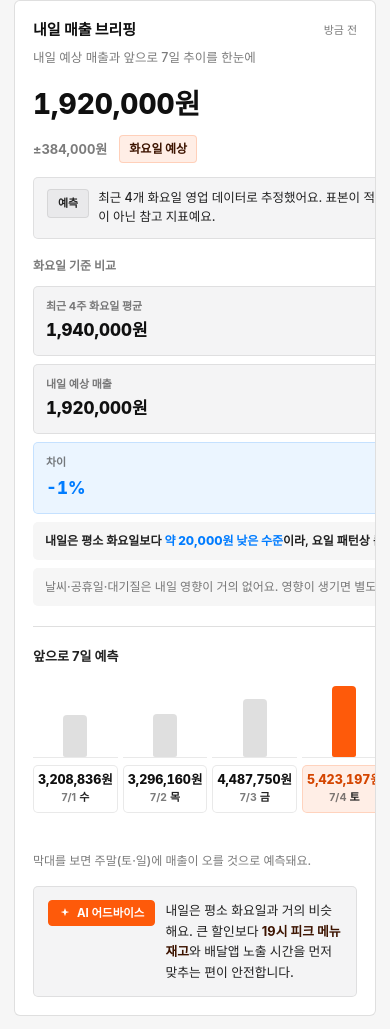
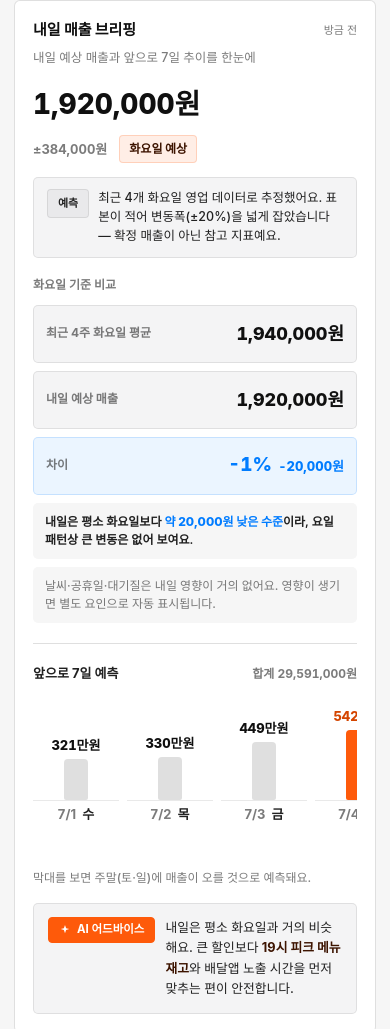
Before and after one commit to yellowphant/oq-owner-dashboard-prototype, a plain HTML site: page index.html in a window 390 px wide. Shown: the part 2835-3864 px from the top of the page. Drawn offline with Linux system fonts and the light colour scheme; a web font is replaced by a local one.

Commit message:
Add files via upload
Update owner dashboard prototype

```diff
--- a/index.html
+++ b/index.html
@@ -155,40 +155,41 @@
   .ev-dot.muted{background:var(--ink-3)}
   .ev-txt strong{font-size:14px;font-weight:700;display:block}
   .ev-txt span{font-size:12.5px;color:var(--ink-3);font-weight:500}
-  .fc-grid{display:grid;grid-template-columns:1fr 1fr;gap:30px}
+  .fc-grid{display:grid;grid-template-columns:minmax(360px,.88fr) minmax(0,1.35fr);gap:30px}
+  .fc-left,.fc-right{min-width:0}
   .forecast-main{display:flex;align-items:baseline;gap:10px 12px;flex-wrap:wrap;margin-bottom:14px}
   .fc .big{font-size:28px;font-weight:800;letter-spacing:0}
   .fc .ci{font-size:13px;color:var(--ink-3);font-weight:700}
   .daychip{display:inline-flex;align-items:center;background:var(--brand-soft);color:var(--brand-ink);border:1px solid rgba(255,90,10,.20);font-size:12px;font-weight:800;padding:4px 9px;border-radius:4px}
   .fc-method{margin-top:14px;background:var(--ai-soft);border:1px solid var(--line-2);border-radius:5px;padding:11px 13px;font-size:12.5px;color:var(--ink-2);font-weight:500;display:flex;gap:9px;align-items:flex-start}
+  .fc-method span:last-child{min-width:0;overflow-wrap:anywhere}
   .fc-factors{margin-top:18px}
   .fc-factors-head{font-size:12px;font-weight:700;color:var(--ink-3);margin-bottom:11px}
-  .weekday-compare{display:grid;grid-template-columns:1fr 1fr auto;gap:8px;align-items:stretch}
-  .weekday-box{background:var(--ai-soft);border:1px solid var(--line-2);border-radius:5px;padding:11px 12px}
-  .weekday-box .k{font-size:11px;color:var(--ink-3);font-weight:700;margin-bottom:4px}
-  .weekday-box .v{font-size:17px;font-weight:800;letter-spacing:0;font-variant-numeric:tabular-nums}
-  .weekday-box .subv{font-size:12px;font-weight:800;font-variant-numeric:tabular-nums;white-space:nowrap}
-  .weekday-box.delta{min-width:142px;background:var(--blue-soft);border-color:rgba(0,124,255,.16);color:var(--blue);display:grid;grid-template-columns:1fr auto;align-items:end;gap:2px 8px}
-  .weekday-box.delta .k{grid-column:1/-1}
+  .weekday-compare{display:grid;grid-template-columns:1fr;gap:8px}
+  .weekday-box{min-width:0;background:var(--ai-soft);border:1px solid var(--line-2);border-radius:5px;padding:12px 14px;display:flex;align-items:center;justify-content:space-between;gap:14px}
+  .weekday-box .k{min-width:0;font-size:12px;line-height:1.35;color:var(--ink-3);font-weight:700;word-break:keep-all;overflow-wrap:normal}
+  .weekday-box .v{font-size:18px;line-height:1.1;font-weight:800;letter-spacing:0;font-variant-numeric:tabular-nums;white-space:nowrap;text-align:right}
+  .weekday-box .subv{font-size:13px;line-height:1;font-weight:800;font-variant-numeric:tabular-nums;white-space:nowrap}
+  .weekday-box.delta{background:var(--blue-soft);border-color:rgba(0,124,255,.16);color:var(--blue)}
+  .weekday-box.delta .delta-value{min-width:0;display:flex;align-items:baseline;justify-content:flex-end;gap:6px;white-space:nowrap}
+  .weekday-box.delta .v{font-size:20px}
   .weekday-note{font-size:12px;color:var(--ink-2);font-weight:600;line-height:1.5;background:var(--bg);border-radius:5px;padding:10px 12px;margin-top:8px}
   .weekday-note b{color:var(--blue);font-weight:800}
   .factor-empty{font-size:12px;color:var(--ink-3);font-weight:500;line-height:1.5;background:var(--bg);border-radius:5px;padding:10px 12px;margin-top:8px}
-  .fc-right{display:flex;flex-direction:column;border-left:1px solid var(--line);padding-left:30px}
+  .fc-right{display:flex;flex-direction:column;border-left:1px solid var(--line);padding-left:30px;overflow:hidden}
   .fc-right-head{display:flex;align-items:baseline;justify-content:space-between;margin-bottom:18px}
   .fc-right-head>span:first-child{font-size:13px;font-weight:700;color:var(--ink-2)}
   .fc-sum{font-size:12px;color:var(--ink-3);font-weight:700;font-variant-numeric:tabular-nums}
-  .trend{display:flex;align-items:stretch;gap:8px;min-height:154px;flex:1}
-  .tcol{flex:1;display:flex;flex-direction:column;align-items:stretch;gap:7px;min-width:0}
-  .ttrack{height:74px;width:100%;display:flex;align-items:flex-end;justify-content:center;position:relative;border-bottom:1px solid var(--line-2)}
+  .trend{display:flex;align-items:stretch;gap:14px;min-height:154px;flex:1;min-width:0}
+  .tcol{flex:1;display:flex;flex-direction:column;align-items:stretch;gap:6px;min-width:0}
+  .ttrack{height:100px;width:100%;display:flex;align-items:flex-end;justify-content:center;position:relative;border-bottom:1px solid var(--line-2);padding-top:20px}
   .tbar{width:62%;max-width:24px;border-radius:4px 4px 2px 2px;background:var(--line);
     transform-origin:bottom;transform:scaleY(0);animation:grow .8s cubic-bezier(.2,.8,.3,1) forwards;cursor:pointer;transition:filter .18s ease}
   .tbar.wk{background:var(--brand)}
-  .tmeta{border:1px solid var(--line-2);border-radius:5px;padding:8px 6px;text-align:center;background:var(--card)}
-  .tcol.is-weekend .tmeta{background:var(--brand-soft);border-color:rgba(254,90,10,.18)}
-  .tamount{font-size:14px;font-weight:800;color:var(--ink);letter-spacing:0;line-height:1.12;font-variant-numeric:tabular-nums;white-space:nowrap}
+  .tamount{position:absolute;left:50%;bottom:calc(var(--bar-h) + 6px);transform:translateX(-50%);font-size:13px;font-weight:800;color:var(--ink);letter-spacing:0;line-height:1.15;font-variant-numeric:tabular-nums;white-space:nowrap;text-align:center}
   .tcol.is-weekend .tamount{color:var(--brand-strong)}
-  .tlabel{font-size:10.5px;color:var(--ink-3);font-weight:700;text-align:center;line-height:1.25;margin-top:4px}
-  .tlabel b{color:var(--ink-2);font-size:11px;margin-left:3px}
+  .tlabel{font-size:13px;color:var(--ink-3);font-weight:700;text-align:center;line-height:1.2}
+  .tlabel b{color:var(--ink-2);font-size:13px;margin-left:3px}
   .tval{display:none}
   .trend-note{font-size:12px;color:var(--ink-3);font-weight:500;margin-top:14px}
   .ch-bar{display:flex;height:30px;border-radius:9px;overflow:hidden;margin:4px 0 16px;background:var(--line)}
@@ -339,7 +340,7 @@
   @media(max-width:760px){
     .grid{grid-template-columns:1fr;gap:13px;margin-top:18px}
     .span-2,.ai-card,.note-banner{grid-column:1}
-    .ai-body,.fc-grid,.comp-grid{grid-template-columns:1fr;gap:20px}
+    .ai-body,.fc-grid,.comp-grid{grid-template-columns:minmax(0,1fr);gap:20px}
     .ai-suggest{gap:10px}
     .ai-suggest .ai-badge{min-height:26px}
     .ai-suggest .txt{font-size:12.8px;line-height:1.6}
@@ -348,7 +349,12 @@
     .hero-grid{grid-template-columns:1fr;gap:24px}
     .hsrc-grid{gap:7px}.hsrc{padding:10px}.hsrc .v{font-size:20px}
     .fc-right{border-left:none;border-top:1px solid var(--line);padding-left:0;padding-top:20px}
-    .weekday-compare{grid-template-columns:1fr}
+    .weekday-box{min-height:58px;padding:11px 12px}
+    .weekday-box .k{font-size:12px}
+    .weekday-box .v{font-size:18px}
+    .weekday-box.delta .v{font-size:19px}
+    .weekday-box.delta .delta-value{margin-left:auto}
+    .weekday-box.delta .subv{font-size:13px}
     .stl-rows{border:0;gap:10px}
     .stl-row{grid-template-columns:1fr 1fr;gap:10px 12px;padding:13px;border:1px solid var(--line);border-radius:5px;background:var(--card)}
     .stl-row:last-child{border-bottom:1px solid var(--line)}
@@ -365,9 +371,10 @@
     .price-grid{grid-template-columns:1fr;gap:16px}
     .price-rows{grid-template-columns:1fr 1fr}
     .price-main .num{font-size:24px}
-    .trend{gap:5px;overflow-x:auto;padding-bottom:2px}
-    .tcol{min-width:72px}
-    .tamount{font-size:12.5px}
+    .trend{gap:8px;overflow-x:auto;padding-bottom:2px}
+    .tcol{min-width:86px}
+    .tamount{font-size:13px}
+    .tlabel,.tlabel b{font-size:13px}
     .tmeta{padding:7px 4px}
     .price-evidence-head{display:none}
     .price-menu{grid-template-columns:1fr auto;gap:4px 10px;padding:12px}
@@ -520,7 +527,7 @@
             <div class="weekday-compare">
               <div class="weekday-box"><div class="k">최근 4주 화요일 평균</div><div class="v">1,940,000원</div></div>
               <div class="weekday-box"><div class="k">내일 예상 매출</div><div class="v">1,920,000원</div></div>
-              <div class="weekday-box delta"><div class="k">차이</div><div class="v">-1%</div><div class="subv">-20,000원</div></div>
+              <div class="weekday-box delta"><div class="k">차이</div><div class="delta-value"><span class="v">-1%</span><span class="subv">-20,000원</span></div></div>
             </div>
             <div class="weekday-note">내일은 평소 화요일보다 <b>약 20,000원 낮은 수준</b>이라, 요일 패턴상 큰 변동은 없어 보여요.</div>
             <div class="factor-empty">날씨·공휴일·대기질은 내일 영향이 거의 없어요. 영향이 생기면 별도 요인으로 자동 표시됩니다.</div>
@@ -803,14 +810,15 @@
   });
 
   const days=[{d:'7/1',w:'수',v:3208836},{d:'7/2',w:'목',v:3296160},{d:'7/3',w:'금',v:4487750},{d:'7/4',w:'토',v:5423197,pk:true},{d:'7/5',w:'일',v:5579173,pk:true},{d:'7/6',w:'월',v:3333972},{d:'7/7',w:'화',v:4262768}];
+  const formatManwon=value=>Math.round(value/10000).toLocaleString('ko-KR')+'만원';
   const maxV=Math.max(...days.map(d=>d.v));const trend=document.getElementById('trendChart');
   days.forEach((d,i)=>{const col=document.createElement('div');col.className='tcol'+(d.pk?' is-weekend':'');const track=document.createElement('div');track.className='ttrack';
-    const bar=document.createElement('div');bar.className='tbar'+(d.pk?' wk':'');bar.style.height=Math.round(d.v/maxV*100)+'%';bar.style.animationDelay=(0.4+i*0.06)+'s';
+    const barHeight=Math.round(d.v/maxV*72);
+    const bar=document.createElement('div');bar.className='tbar'+(d.pk?' wk':'');bar.style.height=barHeight+'px';bar.style.animationDelay=(0.4+i*0.06)+'s';track.style.setProperty('--bar-h',barHeight+'px');
     const val=document.createElement('span');val.className='tval';val.textContent=d.v.toLocaleString('ko-KR')+'원';bar.appendChild(val);track.appendChild(bar);
     bindTip(bar,d.d+' '+d.w+'요일 · '+d.v.toLocaleString('ko-KR')+'원');
-    const meta=document.createElement('div');meta.className='tmeta';
-    const amount=document.createElement('div');amount.className='tamount';amount.textContent=d.v.toLocaleString('ko-KR')+'원';
-    const lab=document.createElement('div');lab.className='tlabel';lab.innerHTML=d.d+'<b>'+d.w+'</b>';meta.appendChild(amount);meta.appendChild(lab);col.appendChild(track);col.appendChild(meta);trend.appendChild(col);});
+    const amount=document.createElement('div');amount.className='tamount';amount.textContent=formatManwon(d.v);track.appendChild(amount);
+    const lab=document.createElement('div');lab.className='tlabel';lab.innerHTML=d.d+' <b>'+d.w+'</b>';col.appendChild(track);col.appendChild(lab);trend.appendChild(col);});
   const hours=[{h:'17',v:38},{h:'18',v:62},{h:'19',v:100},{h:'20',v:74},{h:'21',v:58},{h:'22',v:46},{h:'23',v:22,weak:true},{h:'24',v:12}];
   const chart=document.getElementById('hourChart');
   hours.forEach((d,i)=>{const col=document.createElement('div');col.className='bar-col'+(d.weak?' is-weak':'');const track=document.createElement('div');track.className='bar-track';
```
